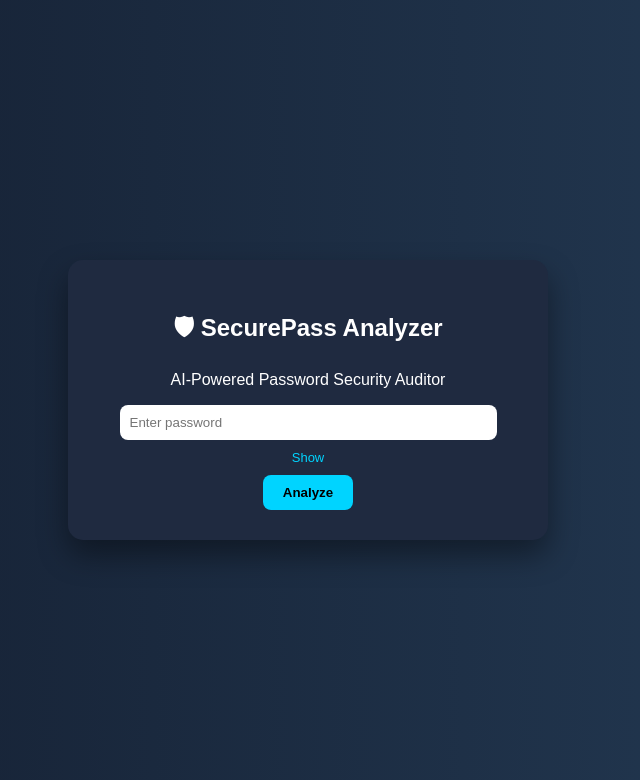
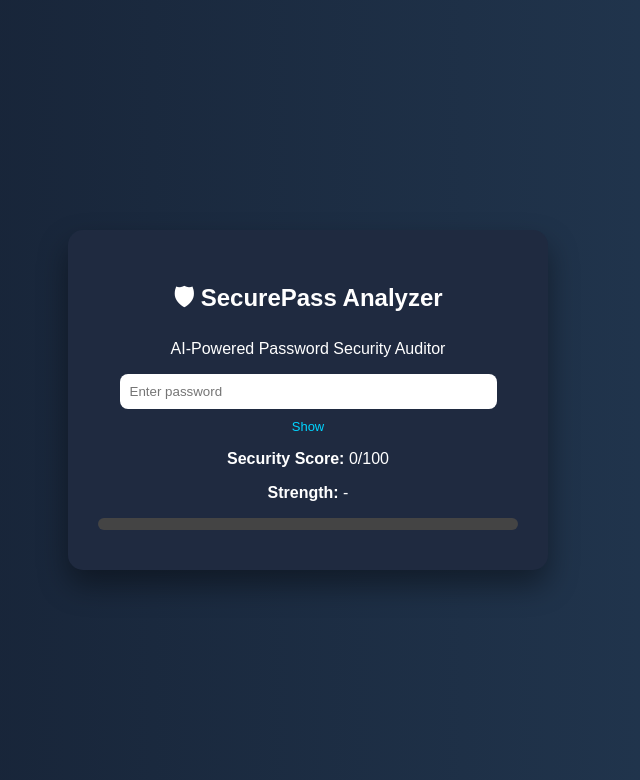
Before and after one commit to mandyamkiran/SecurePass-Analyzer, a Flask app: page / in a window 1280 px wide. Shown: the top 780 px of the page, without its empty margins (332-972 px from the left). Run offline with Flask 3, Linux system fonts and the light colour scheme.

Commit message:
Added real-time scoring and AI suggestions

```diff
--- a/templates/index.html
+++ b/templates/index.html
@@ -38,6 +38,32 @@
             margin-bottom: 10px;
         }
 
+        .progress-bar {
+            background: #444;
+            height: 12px;
+            border-radius: 6px;
+            overflow: hidden;
+            margin-top: 10px;
+        }
+
+        .progress-fill {
+            height: 12px;
+            width: 0%;
+            transition: width 0.4s ease-in-out;
+        }
+
+        .result {
+            margin-top: 20px;
+            text-align: left;
+            font-size: 14px;
+        }
+
+        .suggestions {
+            margin-top: 10px;
+            font-size: 13px;
+            color: #ffcc00;
+        }
+
         button {
             padding: 10px 20px;
             border: none;
@@ -46,36 +72,7 @@
             color: black;
             cursor: pointer;
             font-weight: bold;
-        }
-
-        button:hover {
-            background: #00aacc;
-        }
-
-        .result {
-            margin-top: 20px;
-            text-align: left;
-            font-size: 14px;
-        }
-
-        .hash-box {
-            word-wrap: break-word;
-            background: #2f3b55;
-            padding: 8px;
-            border-radius: 6px;
-            font-size: 11px;
-        }
-
-        .progress-bar {
-            background: #444;
-            height: 12px;
-            border-radius: 6px;
-            overflow: hidden;
-        }
-
-        .progress-fill {
-            height: 12px;
-            transition: width 0.6s ease-in-out;
+            margin-top: 10px;
         }
     </style>
 </head>
@@ -85,65 +82,87 @@
     <h2>🛡 SecurePass Analyzer</h2>
     <p>AI-Powered Password Security Auditor</p>
 
-    <form method="POST">
-        <input type="password" id="password" name="password" placeholder="Enter password" required>
-        <div class="toggle" onclick="togglePassword()">Show</div>
-        <button type="submit">Analyze</button>
-    </form>
+    <input type="password" id="password" placeholder="Enter password">
+    <div class="toggle" onclick="togglePassword()">Show</div>
 
-    {% if result %}
-    <div class="result">
+    <p><strong>Security Score:</strong> <span id="score">0</span>/100</p>
+    <p><strong>Strength:</strong> <span id="strengthLabel">-</span></p>
 
-        <p><strong>Security Score:</strong> {{ result.score }}/100</p>
-        <p><strong>Strength:</strong>
-            <span style="color: {{ result.color }}; font-weight:bold;">
-                {{ result.strength_label }}
-            </span>
-        </p>
+    <div class="progress-bar">
+        <div id="progressFill" class="progress-fill"></div>
+    </div>
 
-        <div class="progress-bar">
-            <div class="progress-fill"
-                 style="width: {{ result.score }}%; background: {{ result.color }};">
-            </div>
-        </div>
+    <div class="suggestions" id="suggestions"></div>
 
-        <br>
-
-        <p><strong>Entropy:</strong> {{ result.entropy }} bits</p>
-        <p><strong>Estimated Crack Time:</strong> {{ result.crack_time }}</p>
-
-        {% if result.warning %}
-        <p style="color:red;"><strong>{{ result.warning }}</strong></p>
-        {% endif %}
-
-        {% if result.suggestions %}
-        <p><strong>Security Recommendations:</strong></p>
-        <ul>
-            {% for tip in result.suggestions %}
-            <li>{{ tip }}</li>
-            {% endfor %}
-        </ul>
-        {% endif %}
-
-        <p><strong>SHA-256 Hash:</strong></p>
-        <div class="hash-box">{{ result.hash }}</div>
-
-        <p><strong>Suggested Strong Password:</strong> {{ result.suggested }}</p>
-    </div>
-    {% endif %}
 </div>
 
 <script>
+const passwordInput = document.getElementById("password");
+const scoreText = document.getElementById("score");
+const strengthLabel = document.getElementById("strengthLabel");
+const progressFill = document.getElementById("progressFill");
+const suggestionsBox = document.getElementById("suggestions");
+
+passwordInput.addEventListener("input", function () {
+    const password = passwordInput.value;
+
+    let score = 0;
+    let suggestions = [];
+
+    if (password.length >= 12) score += 25;
+    else if (password.length >= 8) score += 15;
+    else if (password.length > 0) score += 5;
+
+    if (/[a-z]/.test(password)) score += 15;
+    else suggestions.push("Add lowercase letters.");
+
+    if (/[A-Z]/.test(password)) score += 15;
+    else suggestions.push("Add uppercase letters.");
+
+    if (/[0-9]/.test(password)) score += 15;
+    else suggestions.push("Include numbers.");
+
+    if (/[^A-Za-z0-9]/.test(password)) score += 15;
+    else suggestions.push("Include special characters.");
+
+    if (password.length < 8)
+        suggestions.push("Use at least 8 characters.");
+
+    score = Math.min(score, 100);
+
+    scoreText.innerText = score;
+    progressFill.style.width = score + "%";
+
+    if (score < 40) {
+        strengthLabel.innerText = "Weak";
+        strengthLabel.style.color = "red";
+        progressFill.style.background = "red";
+    } else if (score < 70) {
+        strengthLabel.innerText = "Moderate";
+        strengthLabel.style.color = "orange";
+        progressFill.style.background = "orange";
+    } else if (score < 85) {
+        strengthLabel.innerText = "Strong";
+        strengthLabel.style.color = "yellow";
+        progressFill.style.background = "yellow";
+    } else {
+        strengthLabel.innerText = "Very Strong";
+        strengthLabel.style.color = "limegreen";
+        progressFill.style.background = "limegreen";
+    }
+
+    suggestionsBox.innerHTML = suggestions.length
+        ? "<strong>AI Suggestions:</strong><br>" + suggestions.join("<br>")
+        : "Excellent password!";
+});
+
 function togglePassword() {
-    const passwordInput = document.getElementById("password");
-    const toggle = document.querySelector(".toggle");
-
     if (passwordInput.type === "password") {
         passwordInput.type = "text";
-        toggle.innerText = "Hide";
+        document.querySelector(".toggle").innerText = "Hide";
     } else {
         passwordInput.type = "password";
-        toggle.innerText = "Show";
+        document.querySelector(".toggle").innerText = "Show";
     }
 }
 </script>
```
